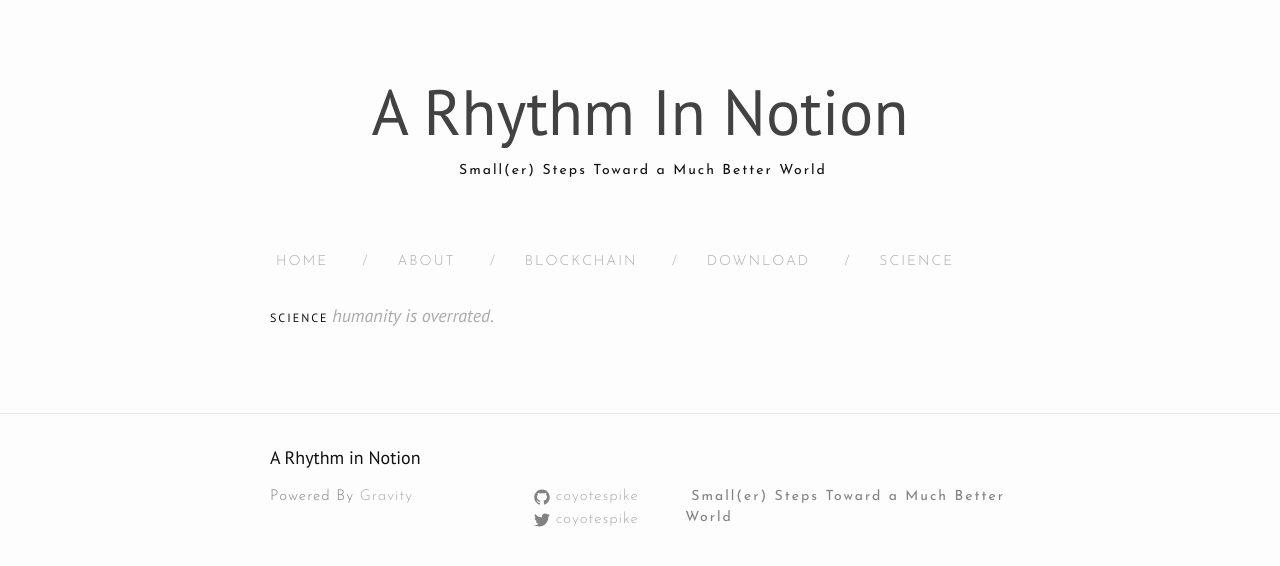
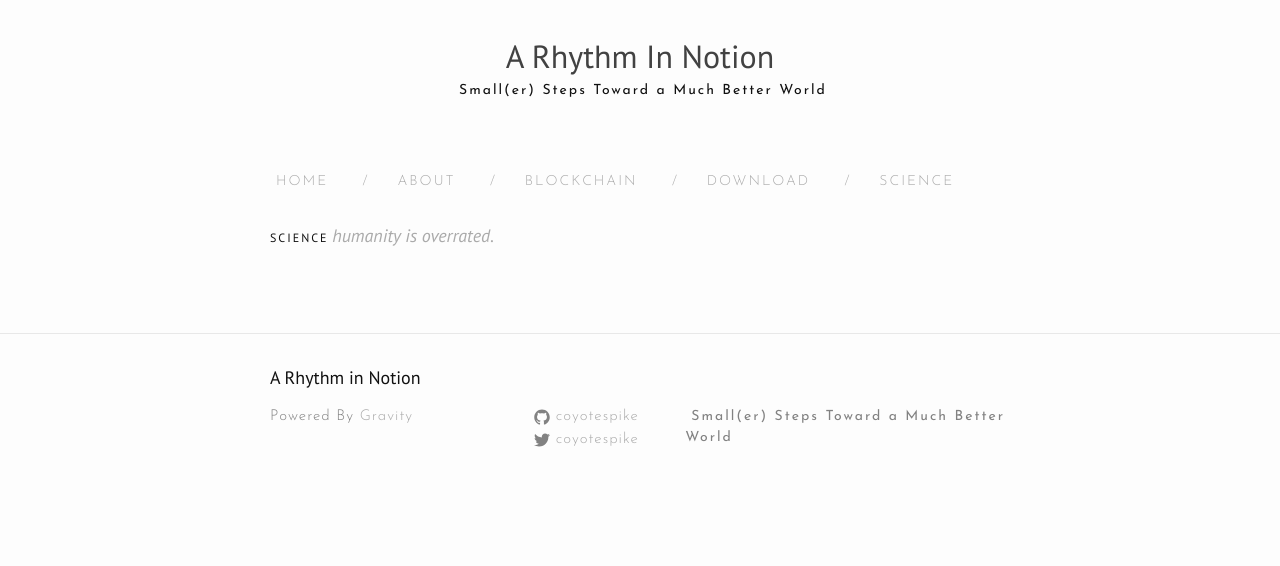
Before and after one commit to coyotespike/coyotespike.github.io, a Jekyll site: the page built from science.md, in a window 1280 px wide. Shown: the top 566 px of the page. Built offline with Jekyll 4.4.1, drawn with Linux system fonts in a browser that asks for light colours; nearby versions of some CDN libraries.

Commit message:
Fixing paragraph width on mobile, and site title size on both

```diff
--- a/css/style.scss
+++ b/css/style.scss
@@ -335,7 +335,7 @@
   position: relative;
 }
 .site-title {
-  font-size: 64px;
+  font-size: 32px;
   font-weight: 100;
   font-family: 'PT Sans';
   text-transform: capitalize;
@@ -343,7 +343,7 @@
   margin-top: 1em;
   @include media-query($on-palm) {
       .wrapper {
-        font-size: 32px;
+        font-size: 24px;
       }
   }
 }
@@ -533,11 +533,13 @@
 .post-content {
   margin-bottom: $spacing-unit;
   padding-bottom: 3em !important;
-  max-width: -webkit-calc(#{$content-width} - (#{$spacing-unit} * 2));
-  max-width:         calc(#{$content-width} - (#{$spacing-unit} * 2));
-  padding-right: $spacing-unit * 4;
-  padding-left: $spacing-unit * 4;
 
+  @include media-query($on-laptop) {
+    max-width: -webkit-calc(#{$content-width} - (#{$spacing-unit} * 2));
+    max-width:         calc(#{$content-width} - (#{$spacing-unit} * 2));
+    padding-right: $spacing-unit * 4;
+    padding-left: $spacing-unit * 4;
+  }
   p {
     font-size: 0.9rem;
   }
```
